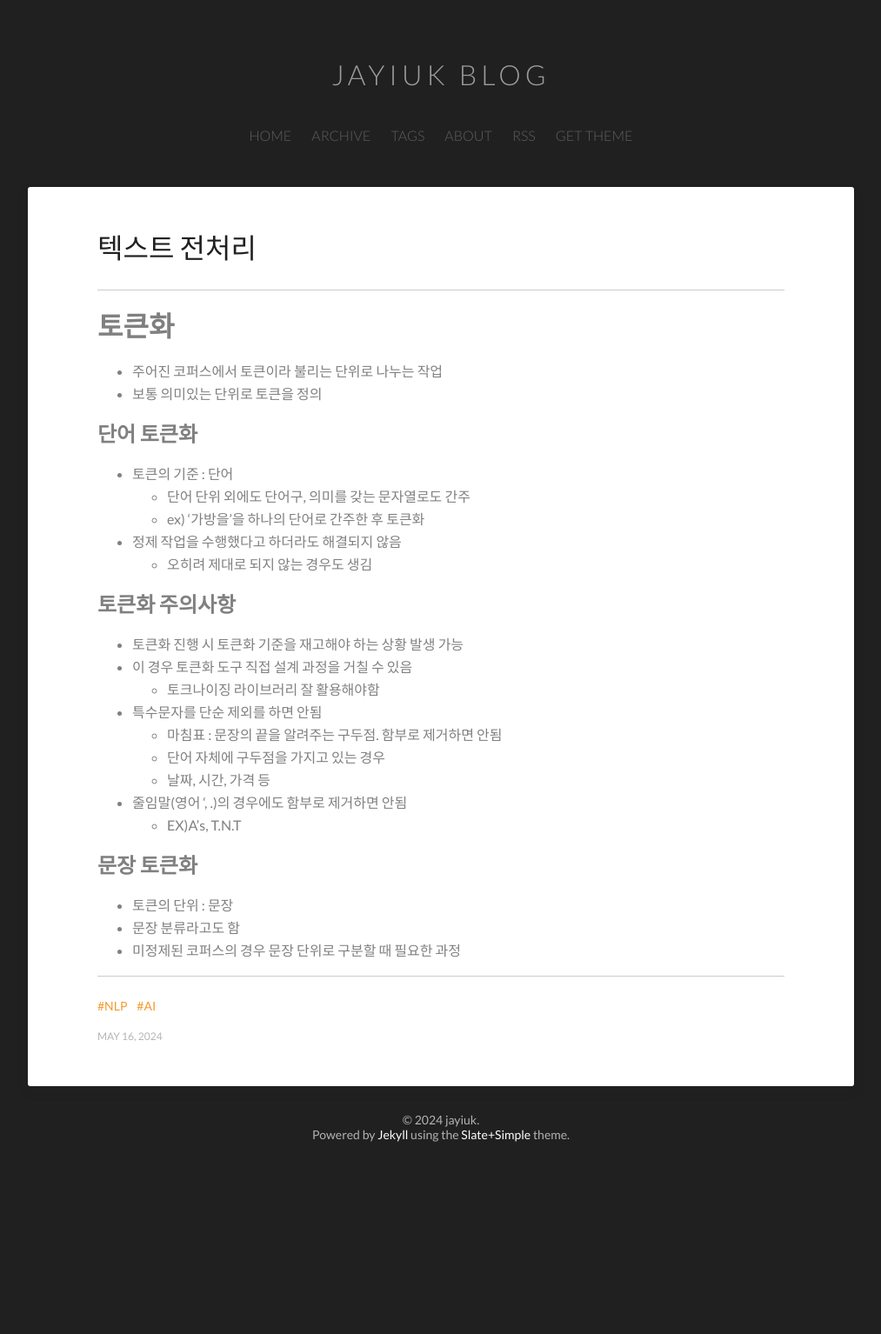
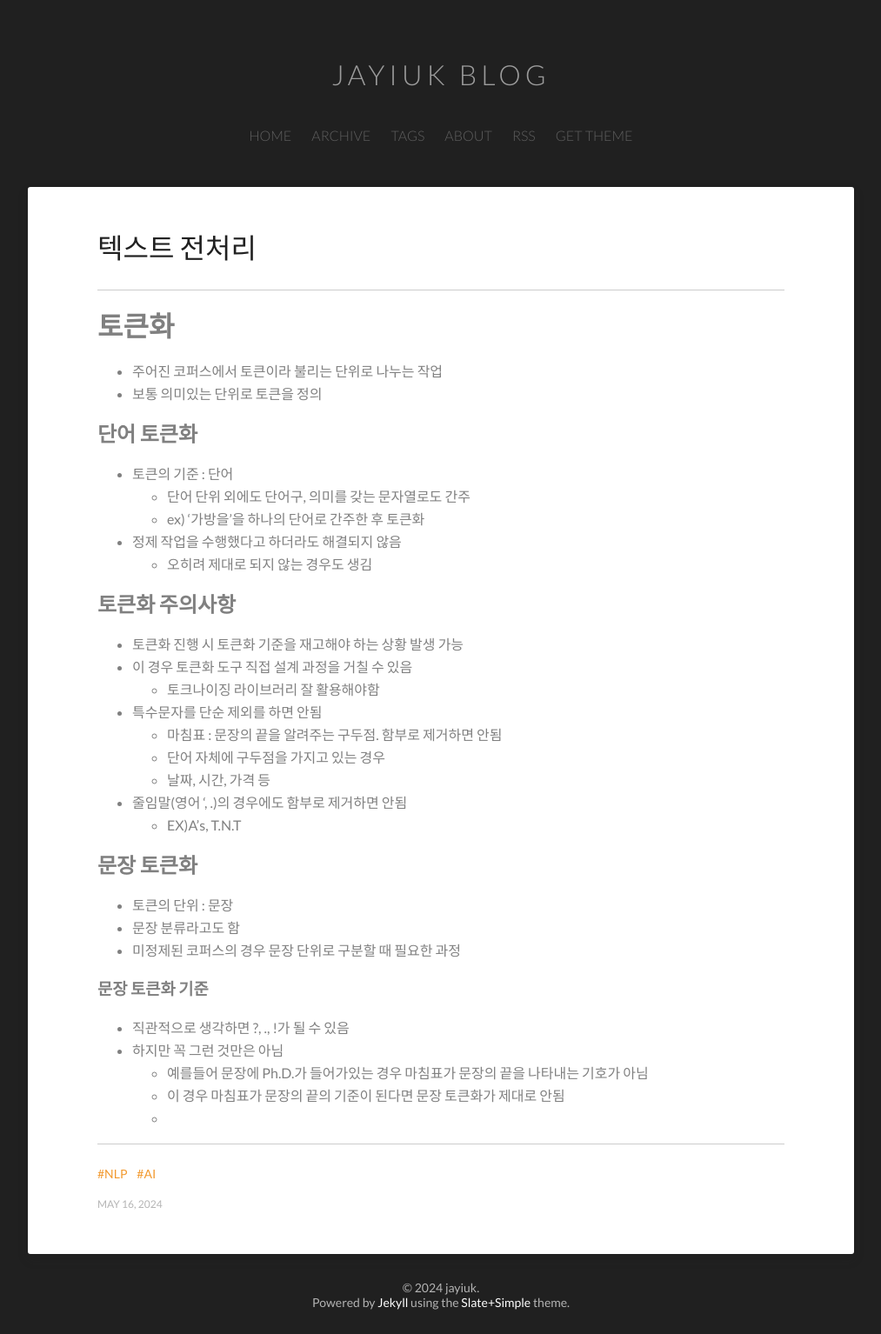
Before and after one commit to jayiuk/jayiuk.github.io, a Jekyll site: the page built from _posts/2024-05-16-Text_preprocessing.md, in a window 1280 px wide. Shown: the whole page at 87% size, without its empty margins (133-1146 px from the left). Built offline with Jekyll 4.4.1, drawn with Linux system fonts in a browser that asks for light colours; comment, search, counter and statistics services are not loaded; before the commit the page ends 1341 px from its top, so only the background shows below that.

Commit message:
텍스트 전처리 블로그 작성 중

```diff
--- a/_posts/2024-05-16-Text_preprocessing.md
+++ b/_posts/2024-05-16-Text_preprocessing.md
@@ -36,3 +36,10 @@ date-string : May 16, 2024
 - 토큰의 단위 : 문장
 - 문장 분류라고도 함
 - 미정제된 코퍼스의 경우 문장 단위로 구분할 때 필요한 과정
+
+### 문장 토큰화 기준
+- 직관적으로 생각하면 ?, ., !가 될 수 있음
+- 하지만 꼭 그런 것만은 아님
+  - 예를들어 문장에 Ph.D.가 들어가있는 경우 마침표가 문장의 끝을 나타내는 기호가 아님
+  - 이 경우 마침표가 문장의 끝의 기준이 된다면 문장 토큰화가 제대로 안됨
+  -
```
